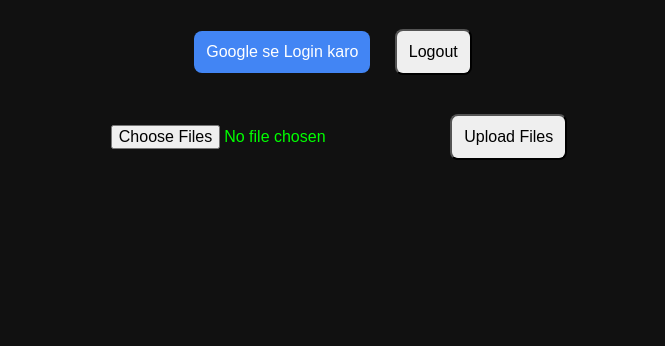
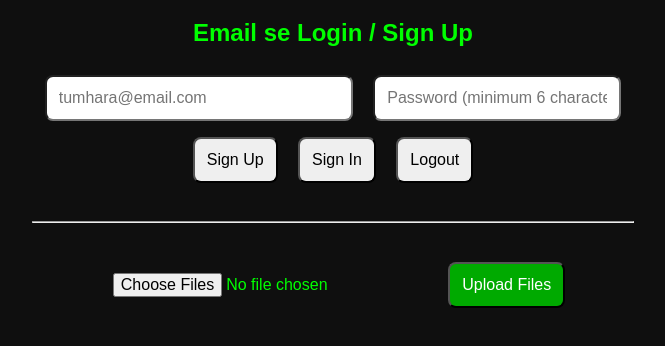
Before and after one commit to nsti6587-boop/database, a plain HTML site: page index.html in a window 1280 px wide. Shown: the part 90-436 px from the top of the page, without its empty margins (307-972 px from the left). Drawn offline with nearby package versions, Linux system fonts and the light colour scheme.

Commit message:
Update index.html

```diff
--- a/index.html
+++ b/index.html
@@ -8,14 +8,15 @@
   <style>
     body {
       font-family: Arial, sans-serif;
-      background: #111;
-      color: #0f0;
+      background: #0f0f0f;
+      color: #00ff00;
       text-align: center;
       padding: 20px;
     }
+    h1 { color: #00ff00; }
     button, input {
       padding: 12px;
-      margin: 10px;
+      margin: 8px;
       font-size: 16px;
       border-radius: 8px;
     }
@@ -29,37 +30,66 @@
       justify-content: space-between;
       align-items: center;
     }
-    .login-btn { background: #4285f4; color: white; border: none; }
+    .login-btn { background: #4285f4; color: white; }
+    .upload-btn { background: #00aa00; color: white; }
   </style>
 </head>
 <body>
   <h1>🚀 My Personal File Vault</h1>
 
-  <button class="login-btn" onclick="googleLogin()">Google se Login karo</button>
+  <!-- Email Login Section -->
+  <h2>Email se Login / Sign Up</h2>
+  <input type="email" id="email" placeholder="tumhara@email.com" style="width:280px">
+  <input type="password" id="password" placeholder="Password (minimum 6 characters)" style="width:220px">
+  <br>
+  <button onclick="signUp()">Sign Up</button>
+  <button onclick="signIn()">Sign In</button>
   <button onclick="logout()">Logout</button>
 
-  <br><br>
+  <hr style="margin: 30px auto; max-width: 600px;">
+
+  <!-- File Upload Section -->
   <input type="file" id="fileInput" multiple>
-  <button onclick="uploadFiles()">Upload Files</button>
+  <button class="upload-btn" onclick="uploadFiles()">Upload Files</button>
 
+  <!-- Files List -->
   <div id="fileList" style="margin-top: 40px; text-align: left; max-width: 700px; margin: 40px auto;"></div>
 
   <script>
-    const supabaseUrl = 'https://movdapgqarxjyytdcb.supabase.co';
-    const supabaseAnonKey = 'sb_publishable_RfoE7wRsU54YvyKA83LfKg_zPLHI...'; // ← yahan apni poori key daal dena
+    // ================== CONFIG ==================
+    const supabaseUrl = 'https://movdapggqarxxjyytdcb.supabase.co';
+
+    // ←←← YAHAN APNI POORI PUBLISHABLE KEY PASTE KARO ←←←
+    const supabaseAnonKey = 'sb_publishable_RfoE7wRsU54YvyKA8JLfKg_zPlHIPKh';
 
     const supabase = Supabase.createClient(supabaseUrl, supabaseAnonKey);
 
     let currentUser = null;
 
-    async function googleLogin() {
-      const { error } = await supabase.auth.signInWithOAuth({
-        provider: 'google',
-        options: { redirectTo: window.location.href }
-      });
-      if (error) alert("Login error: " + error.message);
+    // Sign Up
+    async function signUp() {
+      const email = document.getElementById('email').value;
+      const password = document.getElementById('password').value;
+
+      if (!email || !password) return alert("Email aur Password daalo");
+
+      const { error } = await supabase.auth.signUp({ email, password });
+      if (error) alert("Sign Up Error: " + error.message);
+      else alert("Sign Up successful! Ab Sign In karo.");
     }
 
+    // Sign In
+    async function signIn() {
+      const email = document.getElementById('email').value;
+      const password = document.getElementById('password').value;
+
+      if (!email || !password) return alert("Email aur Password daalo");
+
+      const { error } = await supabase.auth.signInWithPassword({ email, password });
+      if (error) alert("Sign In Error: " + error.message);
+    }
+
+    // Logout
     async function logout() {
       await supabase.auth.signOut();
       currentUser = null;
@@ -67,8 +97,9 @@
       alert('Logout ho gaya');
     }
 
+    // Upload Files
     async function uploadFiles() {
-      if (!currentUser) return alert("Pehle Google se login karo!");
+      if (!currentUser) return alert("Pehle Sign In karo bhai!");
 
       const files = document.getElementById('fileInput').files;
       if (files.length === 0) return alert("Koi file select nahi ki!");
@@ -83,10 +114,11 @@
         if (error) console.error("Upload error:", error);
       }
 
-      alert("Files upload ho gayi!");
+      alert("✅ Files upload ho gayi!");
       loadFiles();
     }
 
+    // Load Files
     async function loadFiles() {
       if (!currentUser) return;
 
@@ -97,7 +129,10 @@
         .from('user-files')
         .list(currentUser.id);
 
-      if (error) return console.error(error);
+      if (error) {
+        console.error(error);
+        return;
+      }
 
       for (let file of data) {
         const { data: urlData } = supabase.storage
@@ -114,6 +149,7 @@
       }
     }
 
+    // Auto check login
     supabase.auth.onAuthStateChange((event, session) => {
       if (session?.user) {
         currentUser = session.user;
```
